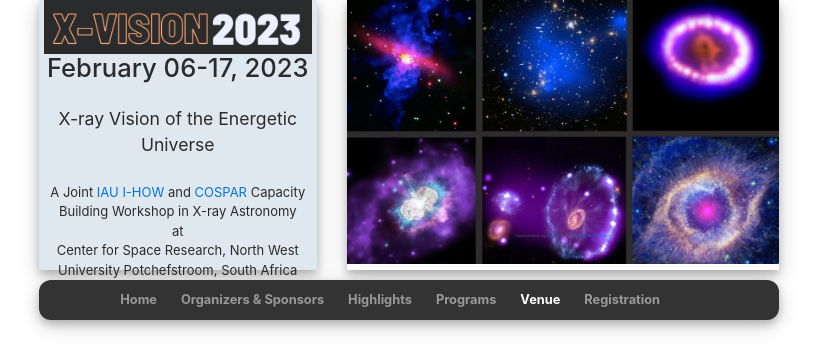
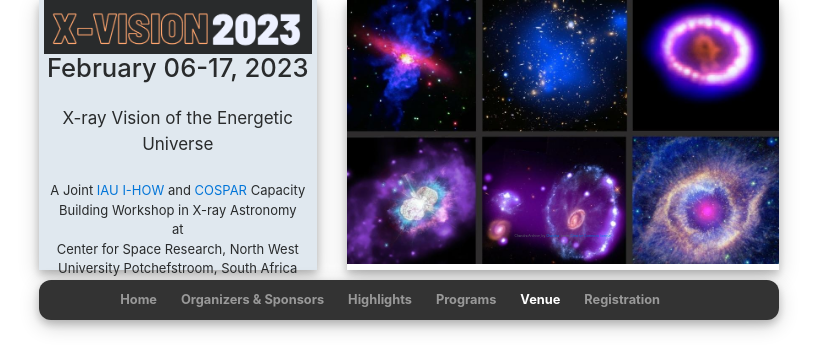
Before and after one commit to xvisionastro2023/xvisionastro2023.github.io, a Jekyll site: the page built from venue.html, in a window 1280 px wide. Shown: the top 357 px of the page, without its empty margins (231-1048 px from the left). Built offline with Jekyll 4.4.1, drawn with Linux system fonts in a browser that asks for light colours; nearby versions of some CDN libraries.

Commit message:
Update header.html

```diff
--- a/_includes/header.html
+++ b/_includes/header.html
@@ -7,7 +7,7 @@
             <div class="jumbotron">
                 <img class="img-fluid" src="{{ site.data.conference.logo_path }}">
                 <h5 class="text-center mt-0">{{ site.data.conference.date }}</h5>
-                <p class="text-center mt-4 mb-4">{{ site.data.conference.full_title }}</p>
+                <p class="text-center mt-4 mb-4" style="font-size:17px;">{{ site.data.conference.full_title }}</p>
                 <p class="text-center mb-0" style="font-size:13px;">{{ site.data.conference.description }}</p>
                 <p class="text-center mb-0" style="font-size:13px;">{{ site.data.conference.location }}</p>
             </div>
```
